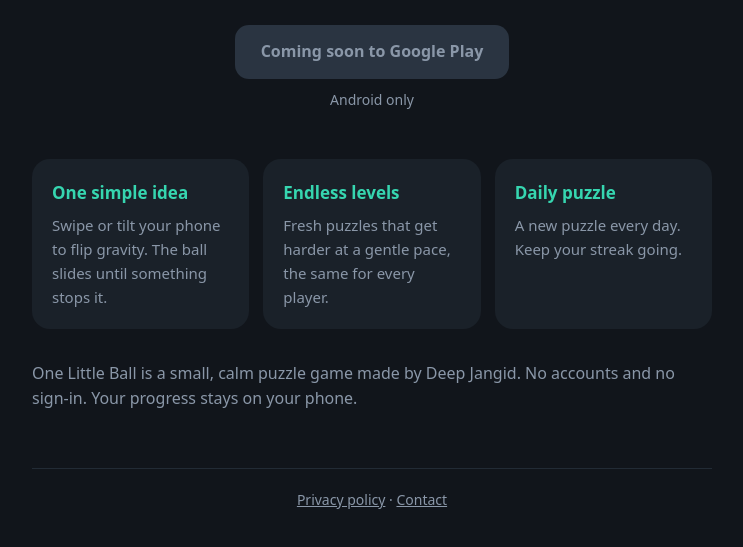
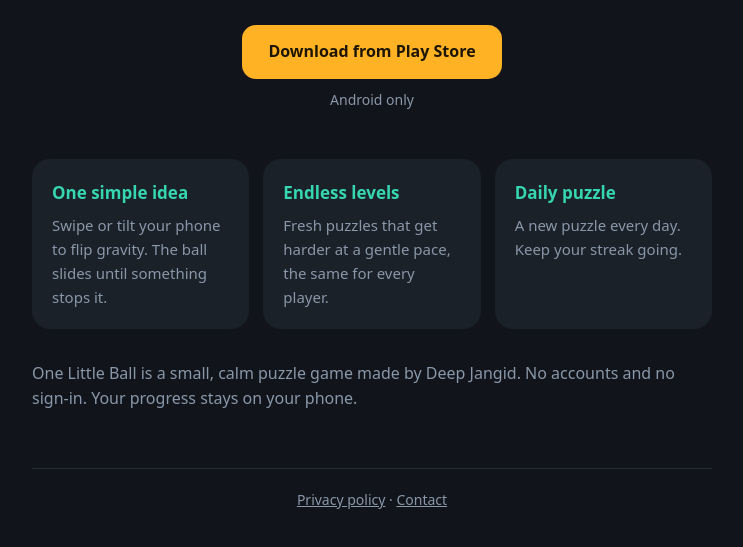
Before and after one commit to Deep9873/onelittleball, a plain HTML site: page index.html in a window 1280 px wide. Shown: the part 305-852 px from the top of the page, without its empty margins (268-1011 px from the left). Drawn offline with Linux system fonts and the light colour scheme.

Commit message:
Update index.html

```diff
--- a/index.html
+++ b/index.html
@@ -34,7 +34,7 @@ footer a { color:var(--dim); }
     <img src="/icon.png" alt="One Little Ball app icon">
     <h1>One Little <span>Ball</span></h1>
     <p class="tag">Flip gravity. Reach the ring.</p>
-    <a class="btn off" href="#">Coming soon to Google Play</a>
+    <a class="btn on" href="https://play.google.com/store/apps/details?id=com.dstech.onelittleball">Download from Play Store</a>
     <p class="note">Android only</p>
   </div>
 
```
